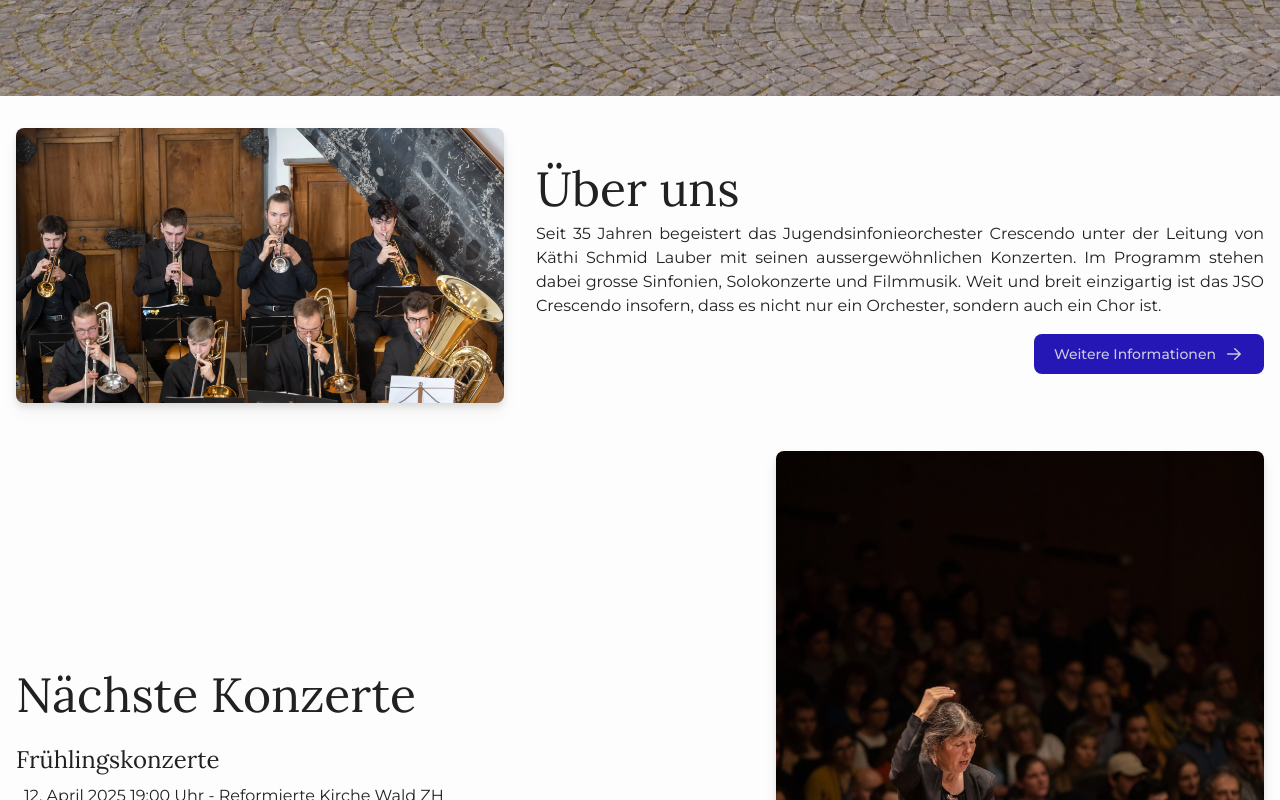
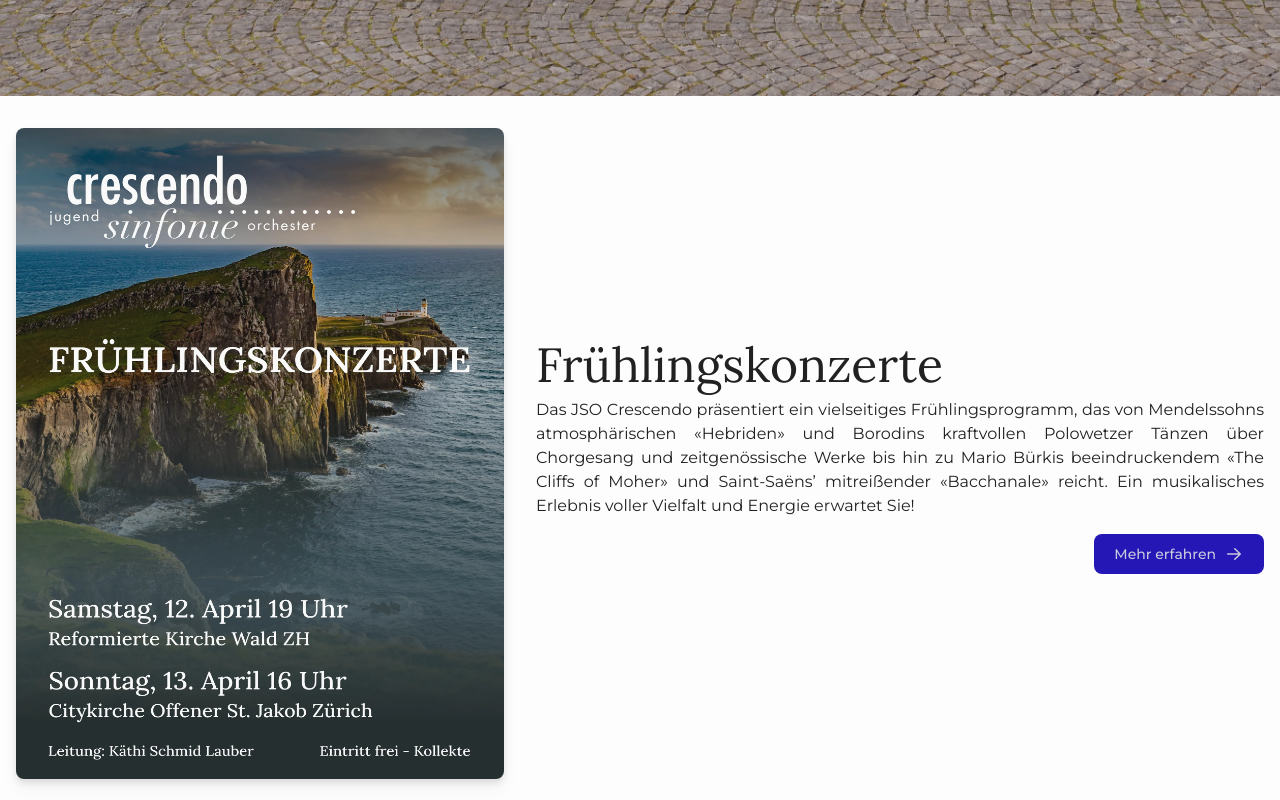
Before and after one commit to jso-crescendo/website, a Next.js app: page / in a window 1280 px wide. Shown: the part 780-1580 px from the top of the page. Built offline with nearby package versions, Linux system fonts and the light colour scheme.

Commit message:
show on homepage

```diff
--- a/src/app/konzerte/page.tsx
+++ b/src/app/konzerte/page.tsx
@@ -69,14 +69,15 @@
                   </ul>
                 </>
               )}
-              {c.description || c.descriptionElement && (
+              {c.description ||
+                (c.descriptionElement && (
                   <LinkButton
                     className="mt-4"
                     type="secondary"
                     href={`/konzerte/${c.id}`}
                     text="Details ansehen"
                   />
-              )}
+                ))}
             </div>
           </div>
         ))}
--- a/src/app/page.tsx
+++ b/src/app/page.tsx
@@ -48,6 +48,26 @@
       </div>
 
       <ContentContainer id="content">
+        {CONCERTS.filter((c) => c.showOnHomepage).map((c) => (
+          <ImageSection
+            key={c.id}
+            title={c.name}
+            image={{
+              src: c.image_lg!,
+              alt: `Plakat für ${c.name}`,
+              priority: true,
+              vertical: true,
+              fit: true,
+            }}
+            link={{
+              href: '/konzerte/' + c.id,
+              text: 'Mehr erfahren',
+            }}
+          >
+            {c.seoDescription}
+          </ImageSection>
+        ))}
+
         <ImageSection
           title="Über uns"
           image={{
@@ -85,7 +105,11 @@
               <a
                 key={c.id}
                 className="hover:text-primary-main"
-                href={(c.description||c.descriptionElement) ? `/konzerte/${c.id}` : '/konzerte'}
+                href={
+                  c.description || c.descriptionElement
+                    ? `/konzerte/${c.id}`
+                    : '/konzerte'
+                }
               >
                 <hgroup className="pb-2">
                   <h3 className="font-serif text-2xl">{c.name}</h3>
--- a/src/app/robots.ts
+++ b/src/app/robots.ts
@@ -5,6 +5,7 @@
     rules: {
       userAgent: '*',
       allow: '/',
+      disallow: '/*.webp',
     },
     sitemap: ' https://jso-crescendo.ch/sitemap.xml',
   };
--- a/src/data/concerts/2025/fruehlingskonzerte-25/index.tsx
+++ b/src/data/concerts/2025/fruehlingskonzerte-25/index.tsx
@@ -104,4 +104,5 @@
     year: 2025,
     name: 'opengraph-image',
   },
+  showOnHomepage: true,
 };
```
Also changed, not shown: src/data/concerts/index.ts (+6 -5 lines). Lines whose indentation alone changed are shown as unchanged.
